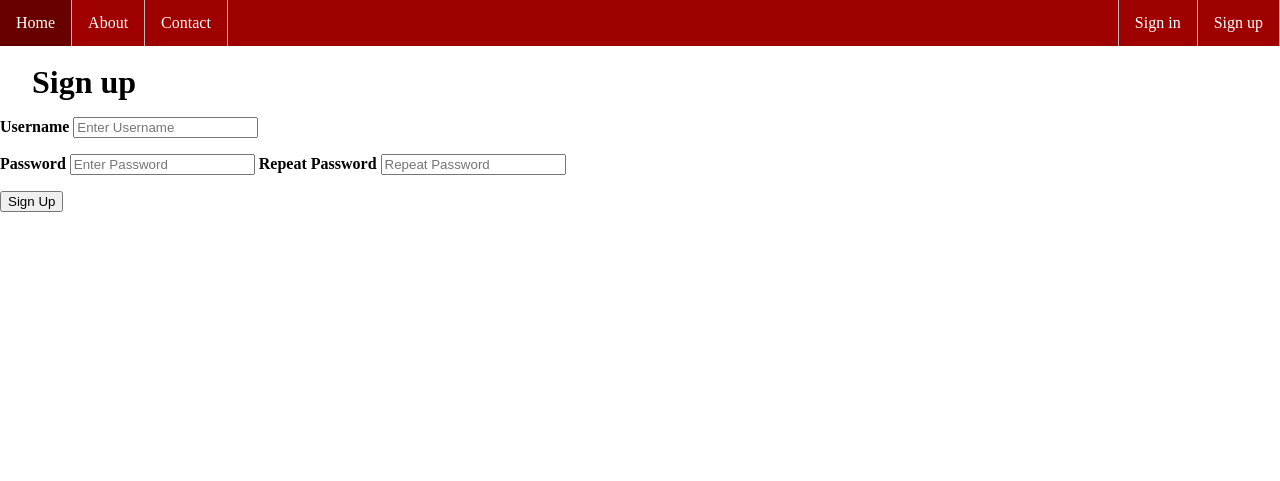
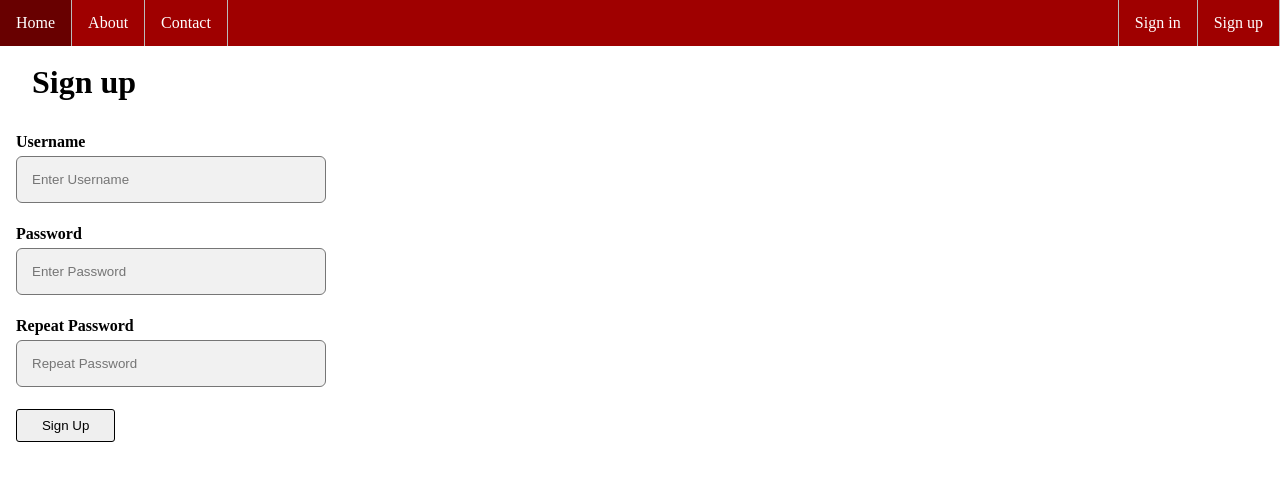
Before and after one commit to zhouyu9898/learnchinese, a Django app: page /signup in a window 1280 px wide. Shown: the top 481 px of the page. Run offline with Django 3.2, Linux system fonts and the light colour scheme.

Commit message:
styled signup and signin pages; styled about and contact pages

```diff
--- a/learnchinese/chinesetest/static/style.css
+++ b/learnchinese/chinesetest/static/style.css
@@ -128,6 +128,7 @@ li.hsk_button{
     left:8px;
     top:12px;
 }
+
 /********************* TEST TABLE *********************/
 table{
     table-layout: fixed;
@@ -158,8 +159,68 @@ span.hanzi_text{
     font-size: 1.2em;
 }
 
+/********************* SIGN IN/UP *********************/
+.signup_container {
+    padding: 16px;
+}
+
+div.signup_container input[type=text], div.signup_container input[type=password] {
+    width: 25%;
+    padding: 15px;
+    margin: 5px 0 22px 0;
+    display: block;
+    border-style: solid;
+    border-width: thin;
+    border-radius: 6px;
+    background: #f1f1f1;
+}
+
+.signupbtn{
+    width: 8%;
+    border-style: solid;
+    border-width: thin;
+    border-radius: 3px;
+    margin-bottom: 20px;
+    margin-right: 10px;
+    color: black;
+    padding: 8px;
+}
+
+p.error_msg{
+    color: red;
+    font-size: 80%;
+}
+
+input.resetbtn, input.randombtn{
+    padding: 14px 20px;
+    background-color: #e5e5e5;
+    color: rgb(1, 1, 1);
+    padding: 14px 20px;
+    margin: 8px 0;
+    border-style: solid;
+    border-width: thin;
+    cursor: pointer;
+    width: 10%;
+    opacity: 0.9;
+}
+
+input.resetbtn{
+    float: left;
+    margin-right: 20px;
+}
+
+/********************* ABOUT AND CONTACT *********************/
+p.description{
+    width: 70%;
+    margin-left: 3%;
+}
+
+ul.description_list{
+    list-style-type: circle;
+    margin-left: 3%;
+}
 
 /********************* OTHERS *********************/
-#pre_test{
+.pre_test{
     margin-left: 3em;
 }
```
